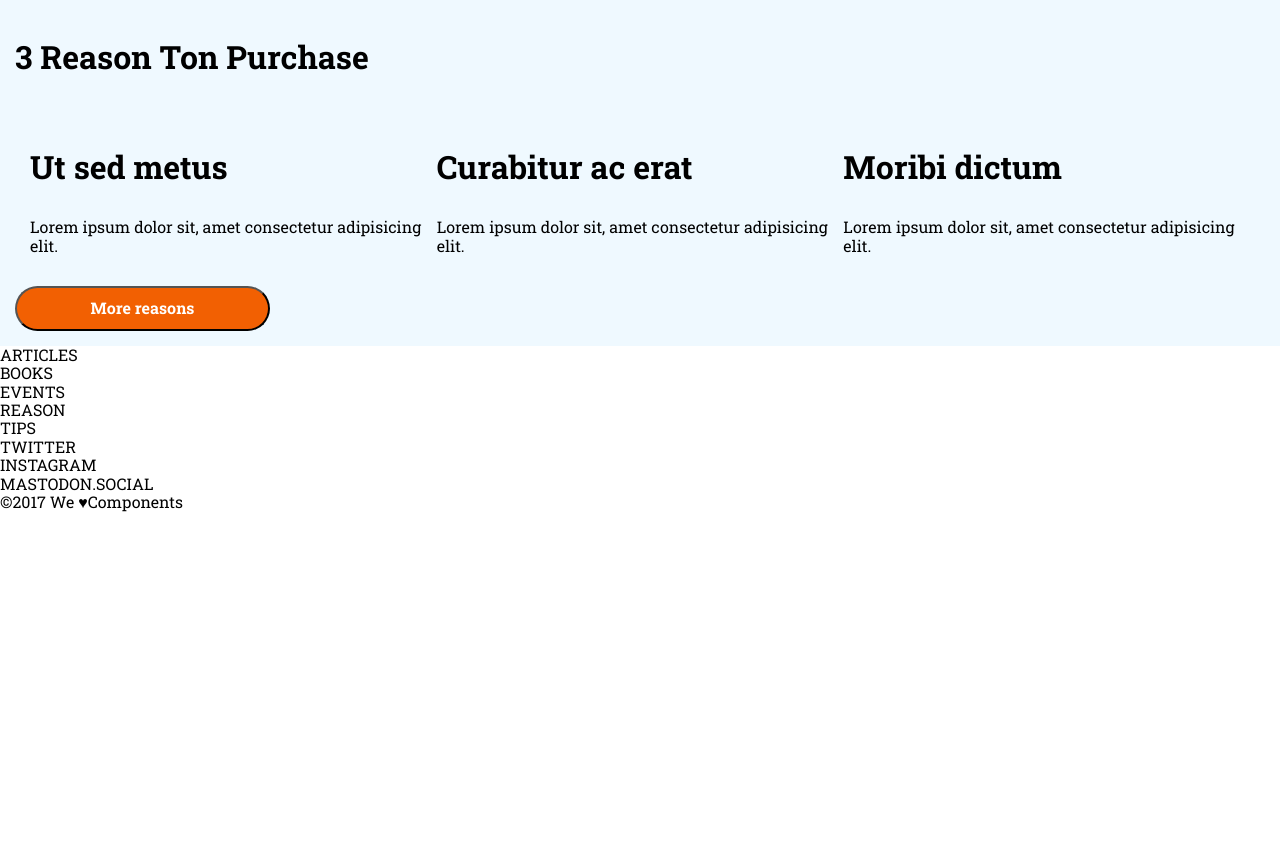
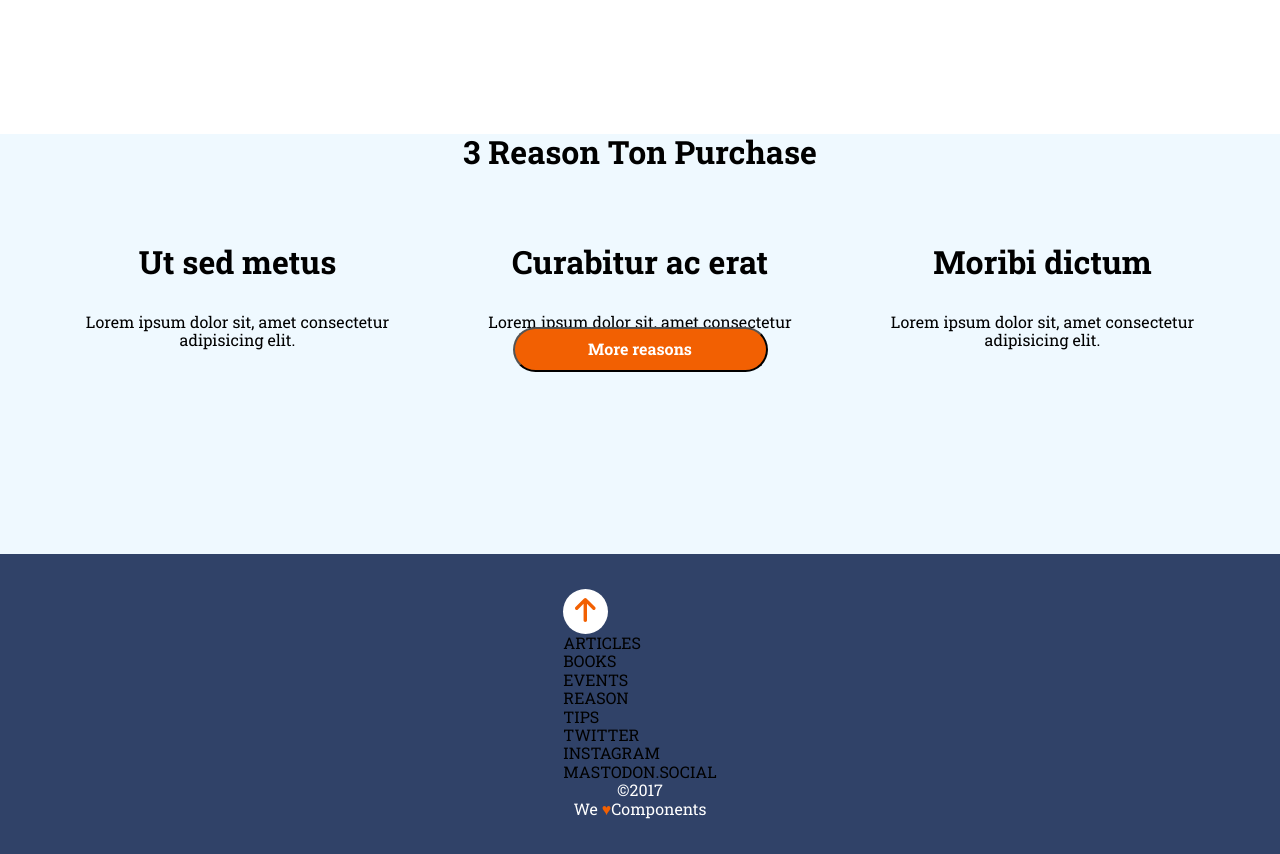
Before and after one commit to emeorbe/evaluacion-final-modulo-1-Emeli28, a website: page _src/templates/index.html in a window 1280 px wide. Shown: the part 1053-1907 px from the top of the page. Before the commit the page ends 1565 px from the top, so only its background shows below. Drawn offline with nearby package versions, Linux system fonts and the light colour scheme; files that its build step writes are made by us from their sources; files whose address does not match are found by name.

Commit message:
some changes on footer html

```diff
--- /dev/null
+++ b/_src/assets/scss/layouts/_footer.scss
@@ -0,0 +1,45 @@
+.container__button{
+        width: 45px;
+        height: 45px;
+        background-color: $general-color;
+        border-radius: 90px;
+        display: flex;
+        justify-content: center;
+        align-items: center;
+
+}
+
+.footer{
+    height: 300px;
+    background-color: #304268;
+    display: flex;
+    flex-direction: column;
+    justify-content: center;
+    align-items: center;
+
+    &__list--first{
+        color: $general-color;
+        display: flex;
+        justify-content: center;
+        align-items: center;
+        padding-bottom: 8px;
+
+        @media all and (min-width: 760px){
+            flex-direction: row;
+        }
+
+    }
+
+
+}
+
+.span{
+    display: flex;
+    flex-direction: column;
+    align-items: center;
+    color: $general-color;
+
+}
+.heart{
+    color: $button-color;
+}
--- a/_src/assets/scss/layouts/_header.scss
+++ b/_src/assets/scss/layouts/_header.scss
@@ -4,11 +4,9 @@
     display: flex;
     justify-content: center;
     align-items: center;
-    background: url(../images/ico-menu.svg);
+    background: url(../images/ico-menu.svg) no-repeat center;
     background-color: #0271bc;
     background-size: 50%;
-    background-repeat: no-repeat;
-    align-items: center;
     position: fixed;
     z-index: 3;
 
--- a/_src/assets/scss/layouts/_main-section.scss
+++ b/_src/assets/scss/layouts/_main-section.scss
@@ -1,5 +1,6 @@
 .main__section{
     max-width: 700px;
+    height: 360px;
     margin: 0 auto;
     padding:  10px;
 }
@@ -29,9 +30,10 @@
 }
 
 .main__articles{
+    height: 420px;
+    text-align: center;
+    background-color: #eff9ff;
 
-    background-color: #eff9ff;
-    padding:  15px;
 
 }
 .articles__title{
@@ -53,7 +55,12 @@
 
     @media all and (min-width:760px){
         flex-direction: row;
-        justify-content: space-around;
+        justify-content: space-evenly;
+    }
+    .articles{
+        width: 360px;
+        height: 100px;
+
     }
 
     &__title{
--- a/_src/assets/scss/main.scss
+++ b/_src/assets/scss/main.scss
@@ -5,6 +5,7 @@
 @import 'layouts/base';
 @import 'layouts/header';
 @import 'layouts/main-section';
+@import 'layouts/footer';
 
 @import 'components/hero';
 @import 'components/button';
--- a/_src/templates/index.html
+++ b/_src/templates/index.html
@@ -65,38 +65,37 @@
     </main>
 
     <!-- aqui empieza el footer -->
-    <footer>
-      <nav>
-        <ul>
-          <li>ARTICLES</li>
-          <li>BOOKS</li>
-          <li>EVENTS</li>
-          <li>REASON</li>
-          <li>TIPS</li>
-        </ul>
-        <ul>
-          <li>TWITTER</li>
-          <li>INSTAGRAM</li>
-          <li>MASTODON.SOCIAL</li>
-        </ul>
-      </nav>
-      <span>
-        ©2017
-      </span>
-      <span>
-        We <span class="heart">&hearts;</span>Components</span>
-      </span>
+    <footer class="footer">
+      <div class="container">
+        <div class="container__button">
+          <a href="#"> <img src="./assets/images/ico-arrow.svg" alt=""> </a>
+        </div>
+
+          <nav class="footer__nav">
+            <ul class="nav__list">
+              <li class="list__item">ARTICLES </li>
+              <li class="list__item">BOOKS</li>
+              <li class="list__item">EVENTS</li>
+              <li class="list__item">REASON</li>
+              <li class="list__item">TIPS</li>
+            </ul>
+          </nav>
+          <div class="social__net">
+              <ul class="social__list">
+                <li class="social__list">TWITTER</li>
+                <li class="social__list">INSTAGRAM</li>
+                <li class="social__list">MASTODON.SOCIAL</li>
+              </ul>
+          </div>
+
+        <div class="span">
+            <span>©2017</span>
+            <span>We <span class="heart">&hearts;</span>Components</span>
+        </div>
+
+      </div>
+
     </footer>
-
-
-
-
-
-
-
-
-
-
 
   </div>
 
```
